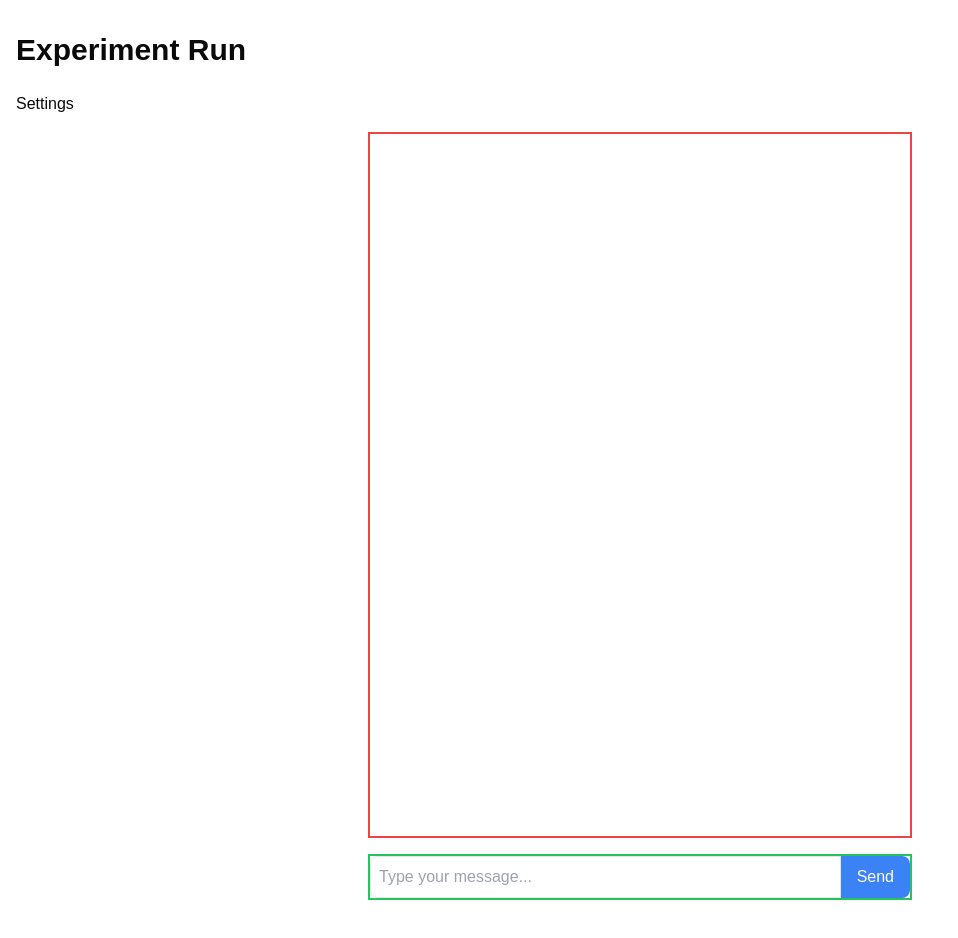
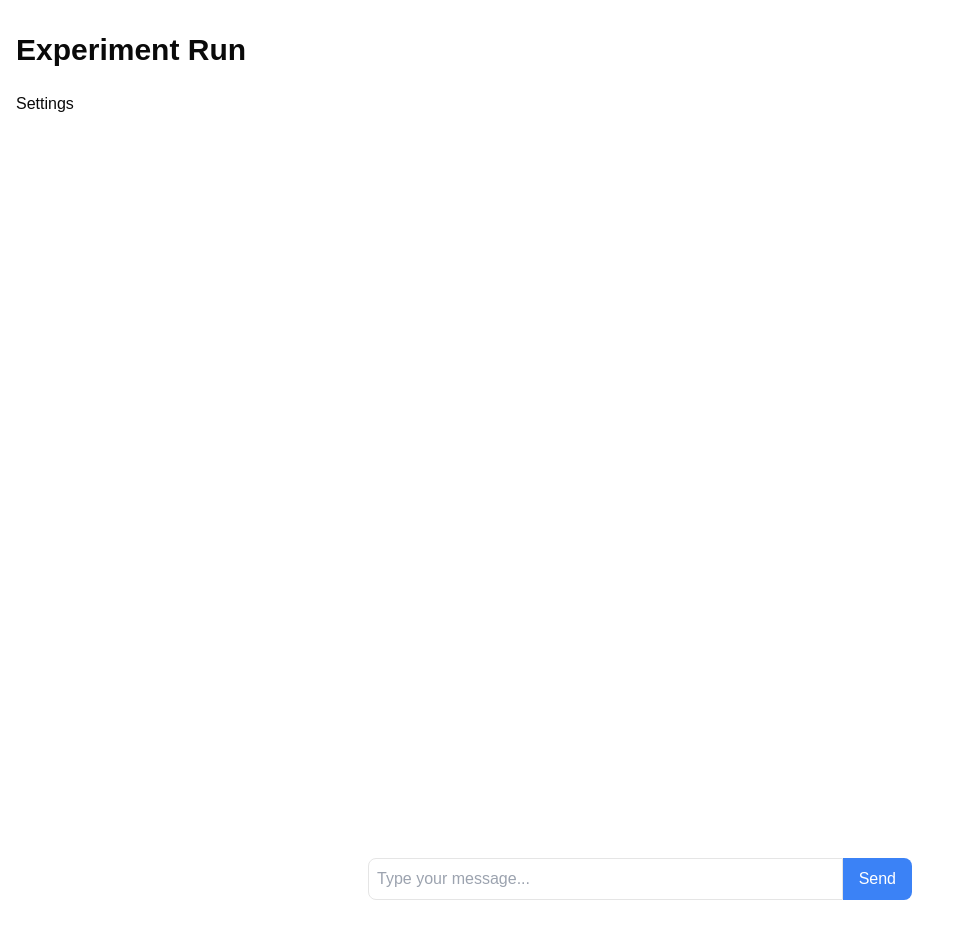
Before and after one commit to deboboy/search-for-intelligence, a Next.js app: page /experiment-run in a window 1280 px wide. Shown: the top 938 px of the page, without its empty margins (0-958 px from the left). Built offline with nearby package versions, Linux system fonts and the light colour scheme.

Commit message:
fix LLM API response parsing; input storage to IndexedDB

```diff
--- a/app/components/ChatInterface.tsx
+++ b/app/components/ChatInterface.tsx
@@ -6,7 +6,8 @@ import { db2 } from '../lib/db2';
 
 export function ChatInterface() {
     const [error, setError] = useState<string | null>(null);
-    const { messages, input, handleSubmit: handleApiSubmit, setInput, setMessages } = useChat({
+    const [shouldAddToDb, setShouldAddToDb] = useState(false);
+    const { messages, input, handleInputChange, handleSubmit } = useChat({
         api: '/api/huggingface',
         onError: (error) => {
             console.error('Chat error:', error);
@@ -15,12 +16,33 @@ export function ChatInterface() {
     });
 
     useEffect(() => {
+        console.log('Messages updated:', messages);
+        if (shouldAddToDb && messages.length >= 2) {
+            const userMessage = messages[messages.length - 2];
+            const aiMessage = messages[messages.length - 1];
+            if (userMessage.role === 'user' && aiMessage.role === 'assistant') {
+                const newChat = {
+                    input: userMessage.content,
+                    content: aiMessage.content,
+                    llm: ['HuggingFace'],
+                    timestamp: new Date().toISOString()
+                };
+                console.log('Attempting to add chat:', newChat);
+                db2.addChat(newChat)
+                    .then(() => console.log('Chat added successfully'))
+                    .catch((error) => console.error('Error adding chat to database:', error));
+                setShouldAddToDb(false);
+            }
+        }
+    }, [messages, shouldAddToDb]);
+
+    useEffect(() => {
         const loadLastChat = async () => {
             try {
                 const chats = await db2.getAllChats();
                 if (chats.length > 0) {
                     const lastChat = chats[chats.length - 1];
-                    setInput(lastChat.input || '');
+                    // Note: We're not setting the input here as useChat manages it
                 }
             } catch (error) {
                 console.error('Failed to load last chat:', error);
@@ -28,66 +50,17 @@ export function ChatInterface() {
         };
 
         loadLastChat();
-    }, [setInput]);
+    }, []);
 
-    const handleSubmit = async (e: React.FormEvent<HTMLFormElement>) => {
+    const handleFormSubmit = async (e: React.FormEvent<HTMLFormElement>) => {
         e.preventDefault();
         setError(null);
 
-        if (!input.trim()) {
-            return;
-        }
-
-        const userMessage = { id: Date.now().toString(), role: 'user' as const, content: input };
+        if (!input.trim()) return;
 
         try {
-            // Add user message to the chat
-            setMessages((prevMessages) => [...prevMessages, userMessage]);
-
-            // Clear input field
-            setInput('');
-
-            // Send request to the API
-            const response = await fetch('/api/huggingface', {
-                method: 'POST',
-                headers: { 'Content-Type': 'application/json' },
-                body: JSON.stringify({ messages: [...messages, userMessage] }),
-            });
-
-            if (!response.ok) {
-                throw new Error('Failed to get response from API');
-            }
-
-
-            const responseText = await response.text();
-            console.log('Raw API response:', responseText);
-
-            // Function to clean the response
-            const cleanResponse = (text: string) => {
-                return text.split('\n')
-                    .map(line => line.split(':')[1] || '')
-                    .join('')
-                    .replace(/<\|user\|>/g, '')
-                    .trim();
-            };
-
-            const content = cleanResponse(responseText);
-            console.log('Cleaned content:', content);
-
-
-            const aiMessage = { id: Date.now().toString(), role: 'assistant' as const, content };
-
-            // Add AI response to the chat
-            setMessages((prevMessages) => [...prevMessages, aiMessage]);
-
-            // Create a new chat entry
-            await db2.addChat({
-                input: userMessage.content,
-                content: aiMessage.content,
-                llm: ['HuggingFace'], // Adjust as needed
-                timestamp: new Date().toISOString()
-            });
-
+            await handleSubmit(e);
+            setShouldAddToDb(true);
         } catch (error) {
             console.error('Error in chat submission:', error);
             setError('An error occurred while processing your message. Please try again.');
@@ -97,7 +70,7 @@ export function ChatInterface() {
     return (
         <div className="flex flex-col h-screen max-w-xl mx-auto p-4">
             {error && <div className="bg-red-100 border border-red-400 text-red-700 px-4 py-3 rounded relative mb-4" role="alert">{error}</div>}
-            <div className="flex-1 overflow-y-auto mb-4 border-2 border-red-500">
+            <div className="flex-1 overflow-y-auto mb-4">
                 {messages.map((m) => (
                     <div key={m.id} className={`mb-4 ${m.role === 'user' ? 'text-right' : 'text-left'}`}>
                         <span className={`inline-block p-2 rounded-lg ${m.role === 'user' ? 'bg-blue-500 text-white' : 'bg-gray-200'}`}>
@@ -106,11 +79,11 @@ export function ChatInterface() {
                     </div>
                 ))}
             </div>
-            <form onSubmit={handleSubmit} className="flex border-2 border-green-500">
+            <form onSubmit={handleFormSubmit} className="flex">
                 <input
                     className="flex-1 border rounded-l-lg p-2"
                     value={input}
-                    onChange={(e) => setInput(e.target.value)}
+                    onChange={handleInputChange}
                     placeholder="Type your message..."
                 />
                 <button className="bg-blue-500 text-white rounded-r-lg px-4 py-2" type="submit">
@@ -120,14 +93,3 @@ export function ChatInterface() {
         </div>
     );
 }
-
-async function openDB(name: string, version: number, options?: { upgrade?: (db: IDBDatabase) => void }) {
-    return new Promise<IDBDatabase>((resolve, reject) => {
-        const request = indexedDB.open(name, version);
-        request.onerror = () => reject(request.error);
-        request.onsuccess = () => resolve(request.result);
-        if (options?.upgrade) {
-            request.onupgradeneeded = () => options.upgrade!(request.result);
-        }
-    });
-}
```
Also changed, not shown: 1 other file (tests, documents, lock files or other folders).
